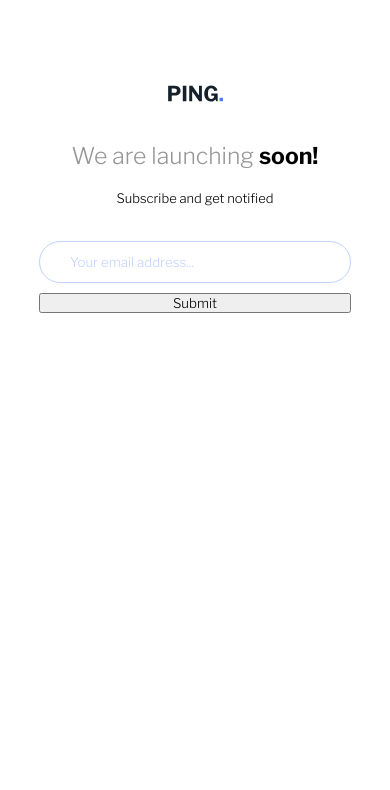
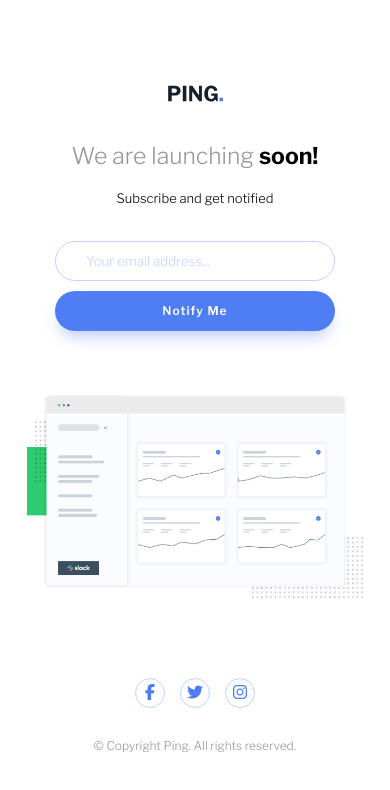
Before and after one commit to rauljariasz/ping-coming-soon, a plain HTML site: page index.html in a window 390 px wide. Drawn offline with nearby package versions, Linux system fonts and the light colour scheme.

Commit message:
mobile listo

```diff
--- a/index.html
+++ b/index.html
@@ -27,11 +27,36 @@
           <input type="email" id="email" placeholder="Your email address...">
           <p id="error"><i>Please provide a valid email address</i></p>
         </div>
-        <button type="submit">Submit</button>
+        <button type="submit" class="submit">Notify Me</button>
       </form>
+
+      <img src="./assets/illustration-dashboard.png" alt="Dashboard" class="dashboard">
+
+      <div class="socials">
+        <a class="socialsButton">
+          <div>
+            <i class="fa-brands fa-facebook-f"></i>
+          </div>
+        </a>
+
+        <a class="socialsButton">
+          <div>
+            <i class="fa-brands fa-twitter"></i>
+          </div>
+        </a>
+
+        <a class="socialsButton">
+          <div>
+            <i class="fa-brands fa-instagram"></i>
+          </div>
+        </a>
+      </div>
+
+      <p class="copyright">&copy; Copyright Ping. All rights reserved.</p>
     </div>
   </main>
 
   <script src="./main.js"></script>
+  <script src="https://kit.fontawesome.com/ea923e706d.js" crossorigin="anonymous"></script>
 </body>
 </html>
--- a/style.css
+++ b/style.css
@@ -10,6 +10,7 @@
   padding: 0;
   margin: 0;
   font-family: 'Libre Franklin', sans-serif;
+  box-sizing: border-box;
 }
 html {
   font-size: 62.5%;
@@ -54,6 +55,7 @@ main {
 form {
   display: flex;
   flex-direction: column;
+  height: 15.2rem;
 }
 form div input {
   margin-bottom: 1rem;
@@ -69,7 +71,59 @@ form div input::placeholder {
 }
 form div p {
   margin-bottom: 3rem;
-  font-size: 1.1rem;
+  font-size: 1rem;
   color: var(--error);
   display: none;
+  font-weight: 600;
+  text-align: center;
 }
+.submit {
+  width: 28rem;
+  height: 4rem;
+  background-color: var(--primary);
+  color: var(--white);
+  border: none;
+  border-radius: 5rem;
+  font-weight: 600;
+  font-size: 1.2rem;
+  letter-spacing: 1px;
+  box-shadow: 0px 10px 16px -5px rgba(79,125,243,0.40);
+  -webkit-box-shadow: 0px 10px 16px -5px rgba(79,125,243,0.40);
+  -moz-box-shadow: 0px 10px 16px -5px rgba(79,125,243,0.40);
+  transition: all 0.4s;
+}
+.submit:hover {
+  background-color: var(--secundary);
+  cursor: pointer;
+}
+.dashboard {
+  width: 100%;
+  max-width: 64rem;
+  margin-bottom: 8rem;
+}
+.socials {
+  display: flex;
+  gap: 1.5rem;
+  margin-bottom: 3rem;
+}
+.socialsButton {
+  width: 3rem;
+  height: 3rem;
+  border: 1px solid var(--secundary);
+  display: flex;
+  justify-content: center;
+  align-items: center;
+  border-radius: 100%;
+  transition: all .4s;
+  color: var(--primary);
+}
+.socialsButton:hover {
+  cursor: pointer;
+  background-color: var(--primary);
+  border: 1px solid var(--primary);
+  color: var(--white);
+}
+.copyright {
+  color: var(--gray);
+  font-size: 1.2rem;
+}
```
